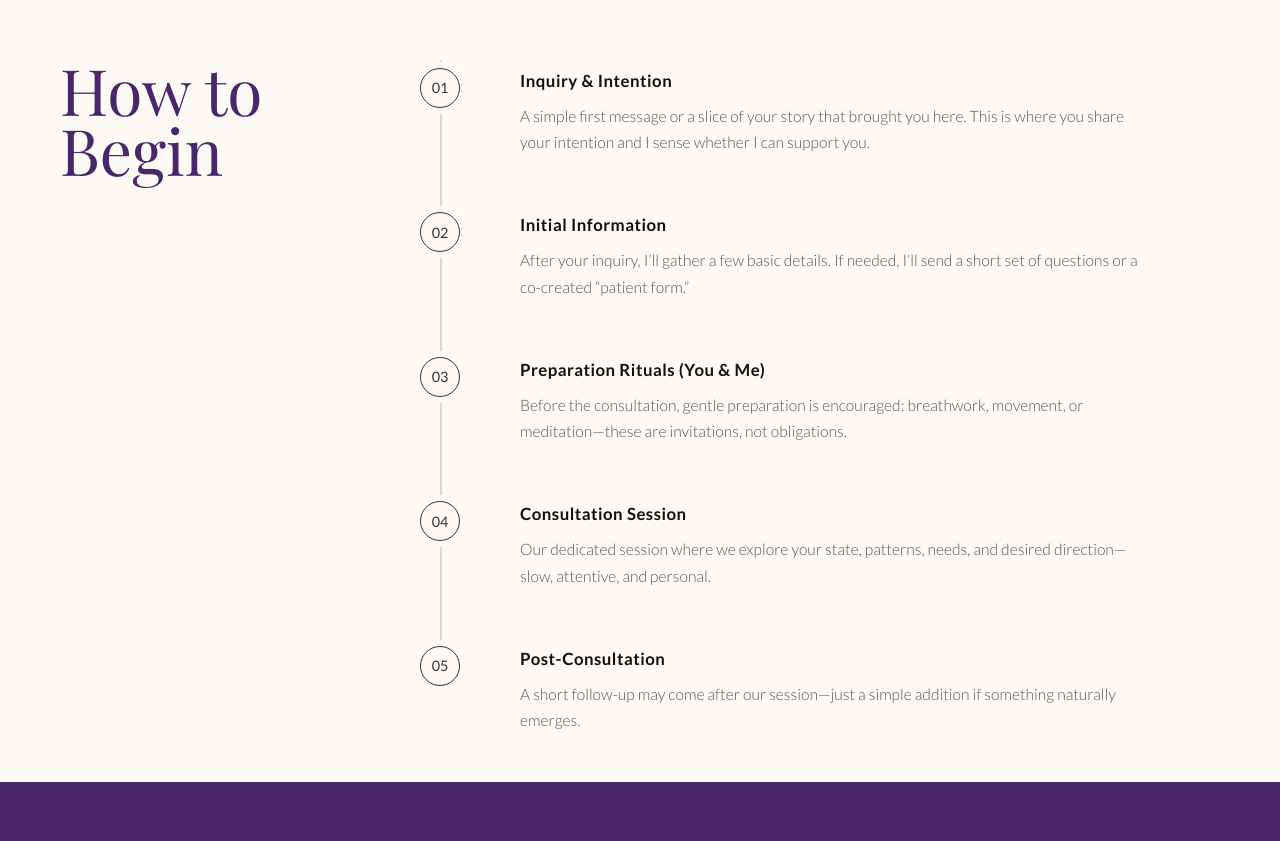
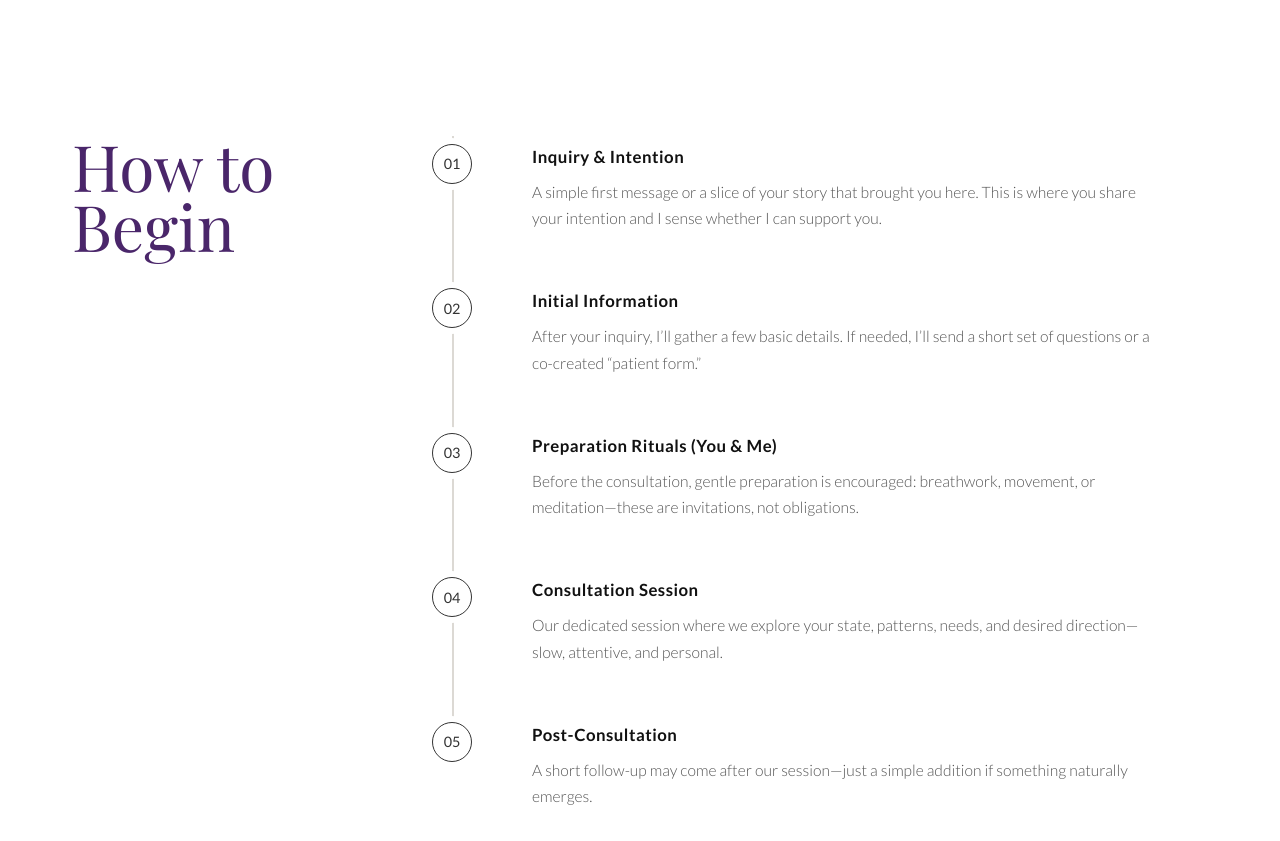
Before and after one commit to SandyVigo/sanzen, a plain HTML site: page contact.html in a window 1280 px wide. Shown: the part 2681-3522 px from the top of the page. Drawn offline with nearby package versions, Linux system fonts and the light colour scheme; a script that the page names is missing.

Commit message:
refinement-procedure-steps

```diff
--- a/contact.html
+++ b/contact.html
@@ -120,7 +120,7 @@
 
     <!-- ============= PROCEDURE / TIMELINE SECTION ============= -->
 
-    <section id="procedure" aria-labelledby="procedure-title">
+    <section id="procedure" class="procedure-section" aria-labelledby="procedure-title">
       <div class="procedure-container">
 
         <!-- LEFT: Title -->
--- a/style.css
+++ b/style.css
@@ -1079,14 +1079,15 @@ p {
   margin: 2rem 0; /* space above and below */
 }
 
+
 /* ===========================
    PROCEDURE / TIMELINE
 =========================== */
-
 .procedure-section {
-  background: var(--color-offwhite, #fdfaf6);
-  padding: 80px 0;
-  width: 100%;
+  width: 100%;                              /* full width like vision */
+  background-color: white; /* off-white */
+  padding: 6rem 2rem;                       /* generous top/bottom spacing */
+  box-sizing: border-box;                    /* include padding in width */
 }
 
 /* ============================================
@@ -1098,9 +1099,9 @@ p {
   gap: 40px;
   max-width: 1400px;
   margin: 0 auto;
-  padding: 20px;
   align-items: start;
-  background-color: var(--color-offwhite);
+  padding: 0;        /* remove extra padding from container */
+  background: transparent; /* let section background show fully */
 }
 
 /* Title */
@@ -1148,7 +1149,7 @@ p {
   height: 40px;
   border-radius: 50%;
   border: 1.6px solid #333;
-  background: var(--color-offwhite, #fdfaf6);
+  background: white;
   display: flex;
   align-items: center;
   justify-content: center;
@@ -1156,7 +1157,7 @@ p {
   font-family: 'Lato', sans-serif;
   font-weight: 400;
   z-index: 3;
-  box-shadow: 0 0 0 6px var(--color-offwhite, #fdfaf6);
+  box-shadow: 0 0 0 6px white;
 }
 
 /* Step text */
```
